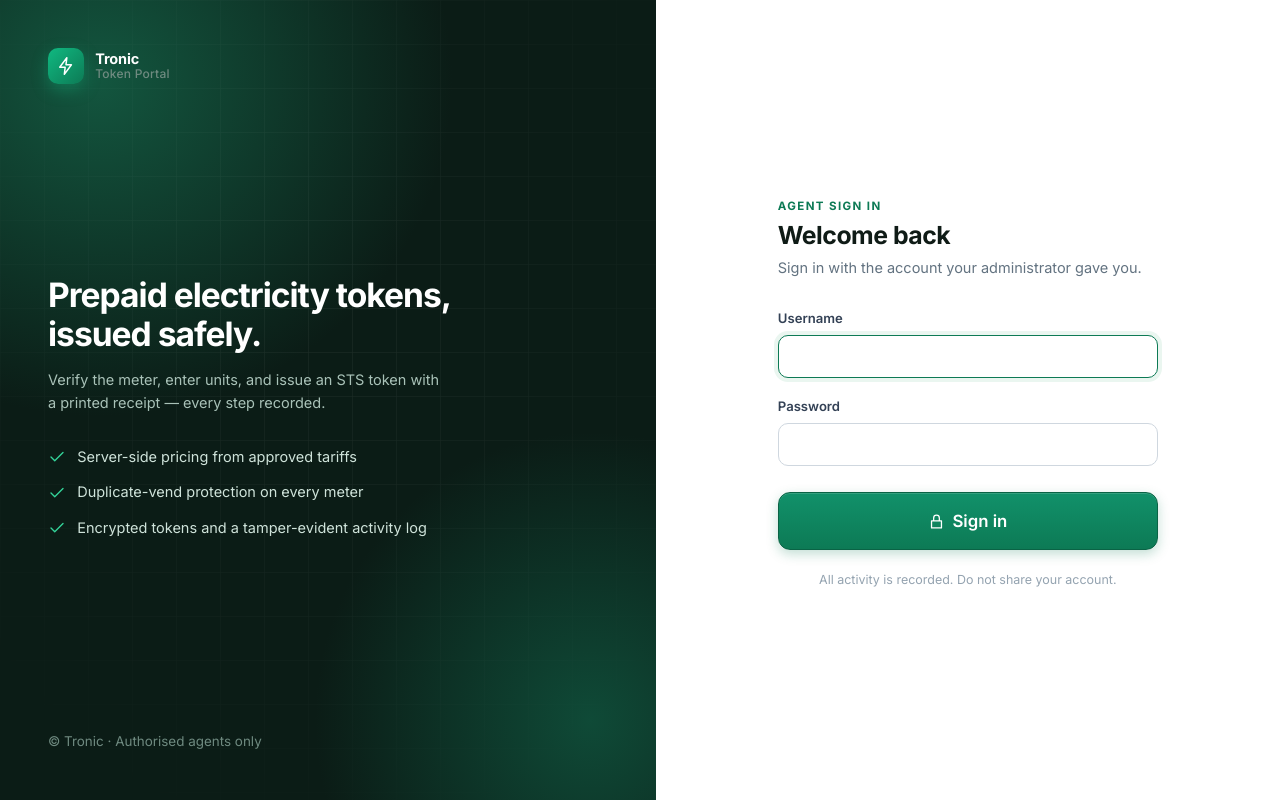
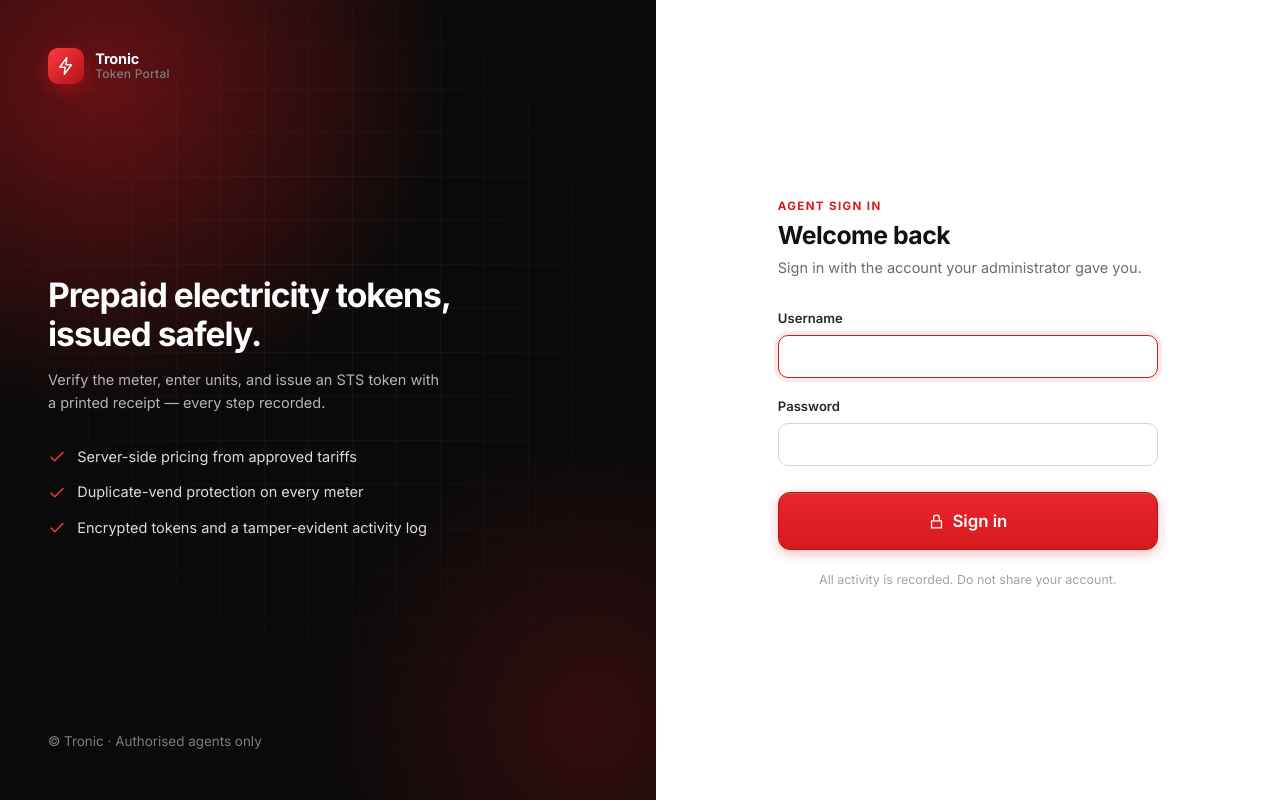
Before and after one commit to T-AFRICA/metertoken, a Next.js app in the folder apps/web/: page /login in a window 1280 px wide. Built offline with nearby package versions, Linux system fonts and the light colour scheme.

Commit message:
Switch portal theme to Tronic red, black and white
Co-Authored-By: Claude Opus 5.5 <noreply@anthropic.com>

```diff
--- a/apps/web/app/globals.css
+++ b/apps/web/app/globals.css
@@ -1,37 +1,37 @@
 :root {
-  --bg: #f3f5f7;
+  --bg: #f4f4f5;
   --surface: #ffffff;
-  --surface-2: #f8fafb;
-  --border: #e3e8ed;
-  --border-strong: #cfd7df;
-  --text: #0f1b16;
-  --muted: #637381;
-  --faint: #94a3b0;
+  --surface-2: #fafafa;
+  --border: #e6e6e8;
+  --border-strong: #d4d4d8;
+  --text: #111111;
+  --muted: #6b6b70;
+  --faint: #a1a1aa;
 
-  --brand: #0d7a55;
-  --brand-600: #0a6345;
-  --brand-50: #eaf6f0;
-  --brand-100: #d3eee1;
-  --glow: #34d399;
+  --brand: #d7191f;
+  --brand-600: #b01217;
+  --brand-50: #fdecec;
+  --brand-100: #f8cfd0;
+  --glow: #ff3b41;
 
-  --side-bg: #0b1c16;
-  --side-bg-2: #102720;
-  --side-text: #b9c9c2;
-  --side-muted: #6f8a80;
+  --side-bg: #0a0a0a;
+  --side-bg-2: #161616;
+  --side-text: #c8c8cc;
+  --side-muted: #7c7c82;
 
   --warn: #a15c00;
   --warn-50: #fff6e5;
   --warn-200: #f6d9a3;
-  --danger: #c0352b;
+  --danger: #b42318;
   --danger-50: #fdeeec;
   --ok: #0b7a4b;
   --ok-50: #e8f6ee;
-  --info-50: #eef3f8;
+  --info-50: #f1f1f3;
 
   --radius: 14px;
   --radius-sm: 10px;
-  --shadow: 0 1px 2px rgba(15, 27, 22, 0.04), 0 2px 8px rgba(15, 27, 22, 0.04);
-  --shadow-lg: 0 10px 30px rgba(15, 27, 22, 0.08), 0 2px 6px rgba(15, 27, 22, 0.04);
+  --shadow: 0 1px 2px rgba(0, 0, 0, 0.04), 0 2px 8px rgba(0, 0, 0, 0.04);
+  --shadow-lg: 0 10px 30px rgba(0, 0, 0, 0.08), 0 2px 6px rgba(0, 0, 0, 0.04);
   --font: var(--font-sans), system-ui, -apple-system, 'Segoe UI', Roboto, sans-serif;
   --mono: var(--font-mono), ui-monospace, 'SFMono-Regular', Consolas, monospace;
 }
@@ -61,8 +61,8 @@ code { font-family: var(--mono); font-size: 0.86em; background: var(--surface-2)
 .logo { display: flex; align-items: center; gap: 0.7rem; padding: 0.25rem 0.5rem 1.5rem; text-decoration: none; }
 .logo-mark {
   width: 36px; height: 36px; border-radius: 10px; display: grid; place-items: center;
-  background: linear-gradient(135deg, #10b981, #0d7a55); color: #fff;
-  box-shadow: 0 6px 16px rgba(16, 185, 129, 0.35);
+  background: linear-gradient(135deg, #ff3b41, #b01217); color: #fff;
+  box-shadow: 0 6px 16px rgba(215, 25, 31, 0.4);
 }
 .logo-text { color: #fff; font-weight: 700; letter-spacing: -0.01em; line-height: 1.15; }
 .logo-text small { display: block; color: var(--side-muted); font-weight: 500; font-size: 0.75rem; letter-spacing: 0.02em; }
@@ -75,7 +75,7 @@ code { font-family: var(--mono); font-size: 0.86em; background: var(--surface-2)
 }
 .nav-item svg { opacity: 0.75; flex: none; }
 .nav-item:hover { background: rgba(255, 255, 255, 0.05); color: #fff; }
-.nav-item.active { background: rgba(52, 211, 153, 0.12); color: #fff; }
+.nav-item.active { background: rgba(215, 25, 31, 0.16); color: #fff; }
 .nav-item.active svg { opacity: 1; color: var(--glow); }
 .nav-item.active::before {
   content: ''; position: absolute; left: -0.9rem; top: 8px; bottom: 8px; width: 3px; border-radius: 0 3px 3px 0; background: var(--glow);
@@ -84,7 +84,7 @@ code { font-family: var(--mono); font-size: 0.86em; background: var(--surface-2)
 .user-card { display: flex; align-items: center; gap: 0.65rem; padding: 0.4rem 0.5rem 0.8rem; }
 .avatar {
   width: 34px; height: 34px; border-radius: 50%; display: grid; place-items: center; flex: none;
-  background: #1c3a2f; color: #a7f3d0; font-weight: 700; font-size: 0.85rem;
+  background: #262626; color: #fff; border: 1px solid rgba(255, 255, 255, 0.1); font-weight: 700; font-size: 0.85rem;
 }
 .user-card .name { color: #fff; font-weight: 600; font-size: 0.9rem; line-height: 1.2; }
 .user-card .role { color: var(--side-muted); font-size: 0.75rem; text-transform: capitalize; }
@@ -147,7 +147,7 @@ main { width: 100%; max-width: 1180px; margin: 0 auto; padding: 1.75rem 2rem 4re
 .spacer { flex: 1; }
 
 .field { display: flex; flex-direction: column; gap: 0.4rem; margin-bottom: 1.1rem; min-width: 0; }
-.field label, .label { font-weight: 600; font-size: 0.82rem; color: #334155; }
+.field label, .label { font-weight: 600; font-size: 0.82rem; color: #27272a; }
 .hint { color: var(--muted); font-size: 0.84rem; }
 input, select, textarea {
   font: inherit; padding: 0.6rem 0.8rem; border: 1px solid var(--border-strong); border-radius: var(--radius-sm);
@@ -164,15 +164,15 @@ button, .button {
   display: inline-flex; align-items: center; justify-content: center; gap: 0.45rem;
   transition: background 0.15s, border-color 0.15s, box-shadow 0.15s, transform 0.05s;
 }
-button:hover, .button:hover { background: var(--surface-2); border-color: #b8c3cd; }
+button:hover, .button:hover { background: var(--surface-2); border-color: #b4b4bb; }
 button:active { transform: translateY(1px); }
 button.primary, .button.primary {
-  background: linear-gradient(180deg, #11916a, var(--brand)); color: #fff; border-color: var(--brand-600);
-  box-shadow: 0 1px 0 rgba(255, 255, 255, 0.15) inset, 0 4px 12px rgba(13, 122, 85, 0.25);
+  background: linear-gradient(180deg, #e8272d, var(--brand)); color: #fff; border-color: var(--brand-600);
+  box-shadow: 0 1px 0 rgba(255, 255, 255, 0.15) inset, 0 4px 12px rgba(215, 25, 31, 0.28);
 }
-button.primary:hover, .button.primary:hover { background: linear-gradient(180deg, #0f8561, var(--brand-600)); }
-button.danger { background: var(--danger); color: #fff; border-color: #a52b22; }
-button.danger:hover { background: #a52b22; }
+button.primary:hover, .button.primary:hover { background: linear-gradient(180deg, #c8161c, var(--brand-600)); }
+button.danger { background: var(--danger); color: #fff; border-color: #8f1c13; }
+button.danger:hover { background: #8f1c13; }
 button.ghost { background: transparent; border-color: transparent; color: var(--muted); }
 button.huge { font-size: 1.05rem; padding: 0.95rem 1.5rem; width: 100%; border-radius: 12px; }
 button:disabled, button:disabled:hover { opacity: 0.5; cursor: not-allowed; transform: none; box-shadow: none; }
@@ -180,7 +180,7 @@ button:disabled, button:disabled:hover { opacity: 0.5; cursor: not-allowed; tran
 .segmented { display: inline-flex; background: var(--surface-2); border: 1px solid var(--border); border-radius: 11px; padding: 3px; gap: 3px; }
 .segmented button { border: 0; border-radius: 8px; font-weight: 600; background: transparent; color: var(--muted); padding: 0.45rem 0.95rem; }
 .segmented button:hover { background: #fff; }
-.segmented button.on { background: #fff; color: var(--brand); box-shadow: 0 1px 3px rgba(15, 27, 22, 0.12); }
+.segmented button.on { background: #fff; color: var(--brand); box-shadow: 0 1px 3px rgba(0, 0, 0, 0.12); }
 
 .alert { display: flex; gap: 0.6rem; align-items: flex-start; padding: 0.75rem 0.95rem; border-radius: var(--radius-sm); margin: 0.75rem 0; border: 1px solid transparent; font-size: 0.9rem; }
 .alert svg { flex: none; margin-top: 2px; }
@@ -196,7 +196,7 @@ button:disabled, button:disabled:hover { opacity: 0.5; cursor: not-allowed; tran
 .badge.PENDING, .badge.SUBMITTED, .badge.retired { background: var(--info-50); color: var(--muted); }
 .badge.mock { background: var(--warn-50); color: var(--warn); }
 .badge.mock::before { display: none; }
-.chip { display: inline-block; font-family: var(--mono); font-size: 0.74rem; background: var(--surface-2); border: 1px solid var(--border); border-radius: 6px; padding: 0.08rem 0.4rem; margin: 0 0.25rem 0.25rem 0; color: #334155; white-space: nowrap; max-width: 260px; overflow: hidden; text-overflow: ellipsis; vertical-align: top; }
+.chip { display: inline-block; font-family: var(--mono); font-size: 0.74rem; background: var(--surface-2); border: 1px solid var(--border); border-radius: 6px; padding: 0.08rem 0.4rem; margin: 0 0.25rem 0.25rem 0; color: #27272a; white-space: nowrap; max-width: 260px; overflow: hidden; text-overflow: ellipsis; vertical-align: top; }
 .chip b { color: var(--muted); font-weight: 500; }
 
 /* ---- Tables ---- */
@@ -207,7 +207,7 @@ th { background: var(--surface-2); color: var(--muted); font-weight: 600; font-s
 tbody tr:last-child td { border-bottom: 0; }
 tbody tr { transition: background 0.12s; }
 tr.click { cursor: pointer; }
-tbody tr:hover td { background: #fafcfb; }
+tbody tr:hover td { background: #fafafa; }
 td.nowrap, .nowrap { white-space: nowrap; }
 .num { text-align: right; font-variant-numeric: tabular-nums; white-space: nowrap; }
 .mono { font-family: var(--mono); }
@@ -248,11 +248,12 @@ td.nowrap, .nowrap { white-space: nowrap; }
 .token-box {
   position: relative; overflow: hidden;
   font-family: var(--mono); font-size: 1.85rem; font-weight: 700; letter-spacing: 0.08em;
-  background: radial-gradient(120% 140% at 0% 0%, #13a777 0%, #0d7a55 45%, #0a4d38 100%);
+  background: radial-gradient(120% 140% at 0% 0%, #2a2a2a 0%, #141414 50%, #050505 100%);
+  border-top: 4px solid var(--brand);
   color: #fff; border-radius: 16px; padding: 1.6rem 1.2rem 1.4rem; text-align: center; word-break: break-word; margin: 0.75rem 0 1rem;
-  box-shadow: 0 14px 30px rgba(13, 122, 85, 0.28);
+  box-shadow: 0 14px 30px rgba(0, 0, 0, 0.28);
 }
-.token-box .tl { display: block; font-family: var(--font); font-size: 0.7rem; letter-spacing: 0.16em; text-transform: uppercase; opacity: 0.75; margin-bottom: 0.5rem; font-weight: 600; }
+.token-box .tl { display: block; font-family: var(--font); font-size: 0.7rem; letter-spacing: 0.16em; text-transform: uppercase; color: var(--glow); margin-bottom: 0.5rem; font-weight: 600; }
 .token-box.mock { background: repeating-linear-gradient(135deg, #fff6e5 0 14px, #fdefd2 14px 28px); color: var(--warn); box-shadow: none; border: 1px solid var(--warn-200); }
 .result-head { display: flex; align-items: center; gap: 0.75rem; margin-bottom: 0.4rem; }
 .result-icon { width: 44px; height: 44px; border-radius: 12px; display: grid; place-items: center; }
@@ -266,8 +267,8 @@ td.nowrap, .nowrap { white-space: nowrap; }
 /* ---- Login ---- */
 .login-split { min-height: 100vh; display: grid; grid-template-columns: 1.05fr 1fr; }
 .login-brand {
-  position: relative; overflow: hidden; color: #e6f4ee; padding: 3rem; display: flex; flex-direction: column; justify-content: space-between;
-  background: radial-gradient(90% 70% at 15% 10%, #13563f 0%, transparent 60%), radial-gradient(70% 60% at 90% 90%, #0f4a37 0%, transparent 60%), var(--side-bg);
+  position: relative; overflow: hidden; color: #f2f2f2; padding: 3rem; display: flex; flex-direction: column; justify-content: space-between;
+  background: radial-gradient(90% 70% at 15% 10%, rgba(215, 25, 31, 0.45) 0%, transparent 60%), radial-gradient(70% 60% at 90% 90%, rgba(215, 25, 31, 0.2) 0%, transparent 60%), var(--side-bg);
 }
 .login-brand::after {
   content: ''; position: absolute; inset: 0; opacity: 0.08; pointer-events: none;
@@ -275,9 +276,9 @@ td.nowrap, .nowrap { white-space: nowrap; }
   background-size: 44px 44px; mask-image: radial-gradient(70% 70% at 50% 40%, #000, transparent);
 }
 .login-brand h2 { font-size: 2.1rem; line-height: 1.15; letter-spacing: -0.03em; color: #fff; margin: 0 0 1rem; max-width: 22ch; font-weight: 700; }
-.login-brand p { color: #a9c2b8; max-width: 44ch; margin: 0; }
+.login-brand p { color: #b4b4ba; max-width: 44ch; margin: 0; }
 .login-points { list-style: none; padding: 0; margin: 2rem 0 0; display: grid; gap: 0.8rem; }
-.login-points li { display: flex; gap: 0.7rem; align-items: center; color: #cfe3da; }
+.login-points li { display: flex; gap: 0.7rem; align-items: center; color: #dcdce0; }
 .login-points svg { color: var(--glow); flex: none; }
 .login-form-wrap { display: grid; place-items: center; padding: 2rem; background: var(--surface); }
 .login-card { width: 100%; max-width: 380px; }
@@ -290,7 +291,7 @@ td.nowrap, .nowrap { white-space: nowrap; }
 .receipt {
   width: 80mm; max-width: 100%; margin: 0 auto; background: #fff; color: #000;
   font-family: var(--mono); font-size: 12px; line-height: 1.4; padding: 5mm 4mm; border-radius: 6px;
-  box-shadow: 0 1px 2px rgba(0,0,0,0.06), 0 8px 24px rgba(15, 27, 22, 0.08);
+  box-shadow: 0 1px 2px rgba(0,0,0,0.06), 0 8px 24px rgba(0, 0, 0, 0.08);
 }
 .receipt-stage { background: var(--surface-2); border: 1px solid var(--border); border-radius: var(--radius); padding: 1.5rem 1rem; }
 .receipt h3 { text-align: center; margin: 0 0 1mm; font-size: 16px; letter-spacing: 0.2em; }
--- a/apps/web/app/login/page.tsx
+++ b/apps/web/app/login/page.tsx
@@ -39,7 +39,7 @@ export default function LoginPage() {
             <li><Icon name="check" /> Encrypted tokens and a tamper-evident activity log</li>
           </ul>
         </div>
-        <div className="hint" style={{ color: '#6f8a80', position: 'relative', zIndex: 1 }}>© Tronic · Authorised agents only</div>
+        <div className="hint" style={{ color: '#7c7c82', position: 'relative', zIndex: 1 }}>© Tronic · Authorised agents only</div>
       </section>
 
       <section className="login-form-wrap">
```
